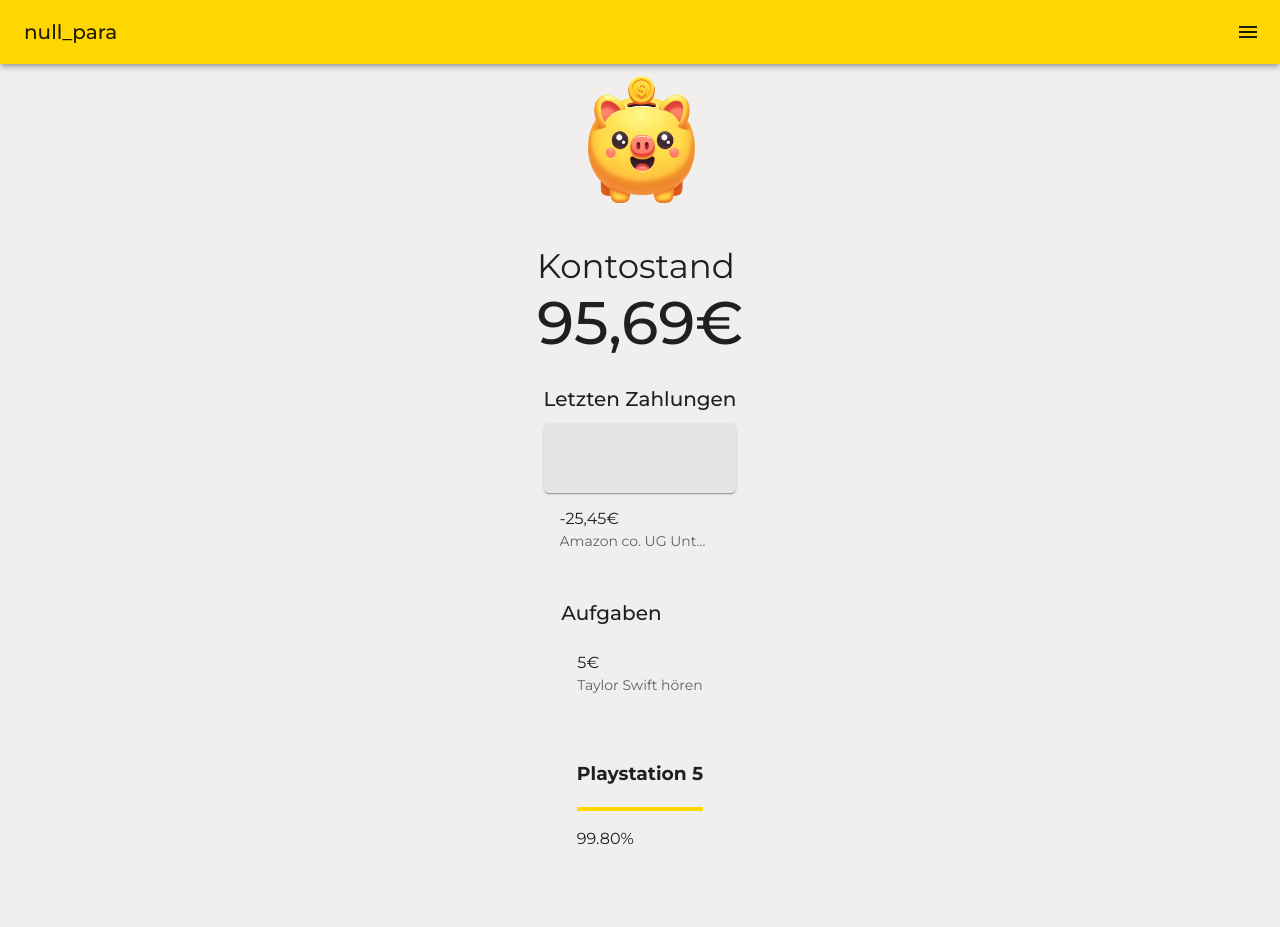
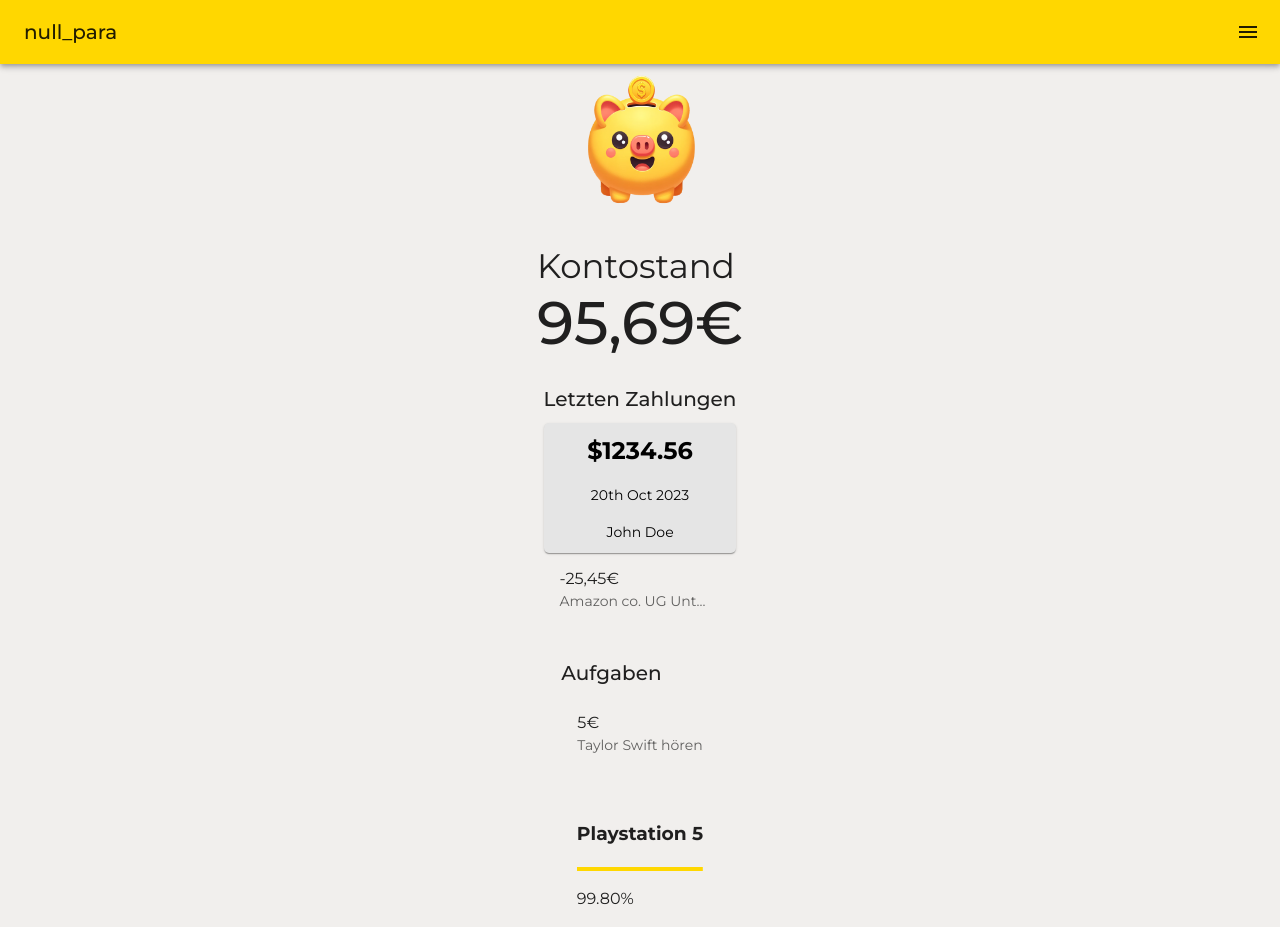
Before and after one commit to mathyvin/null_para, a React (Create React App) app in the folder null_para/: page / in a window 1280 px wide. Before the commit the page ends 867 px from the top, so only its background shows below. Built offline with nearby package versions, Linux system fonts and the light colour scheme.

Commit message:
Banking Tile extended

```diff
--- a/null_para/src/components/BankingTile.tsx
+++ b/null_para/src/components/BankingTile.tsx
@@ -1,13 +1,37 @@
-import { Grid, Paper } from '@mui/material';
+import { Grid, Paper, Typography } from '@mui/material';
 import { styled } from '@mui/material/styles';
-import {StyledPaper} from './StyledComponents'
+import {StyledGridItem, StyledPaper, StyledTypographyBig, StyledTypographySmall} from './StyledComponents'
 import React from 'react';
 
 export default function BankingTile(){
 
   return   (
     <StyledPaper>
-    </StyledPaper>
+    <Grid container direction="column" spacing={2}>
+
+      {/* Transaction Value */}
+      <StyledGridItem item>
+        <StyledTypographyBig>
+          $1234.56  {/* Example Value */}
+        </StyledTypographyBig>
+      </StyledGridItem>
+
+      {/* Transaction Date */}
+      <StyledGridItem item>
+        <StyledTypographySmall>
+          20th Oct 2023  {/* Example Date */}
+        </StyledTypographySmall>
+      </StyledGridItem>
+
+      {/* Recipient Name */}
+      <StyledGridItem item>
+        <StyledTypographySmall variant="body1">
+          John Doe  {/* Example Recipient */}
+        </StyledTypographySmall>
+      </StyledGridItem>
+
+    </Grid>
+  </StyledPaper>
 
   )
 }
--- a/null_para/src/components/StyledComponents.tsx
+++ b/null_para/src/components/StyledComponents.tsx
@@ -1,4 +1,4 @@
-import { Grid, Paper, styled } from "@mui/material";
+import { Grid, Paper, Typography, styled } from "@mui/material";
 
 export const StyledPaper = styled(Paper)({
     padding: '10px',
@@ -9,3 +9,20 @@
     backgroundColor: '#E5E5E5', // Hintergrundfarbe der Kacheln
     borderRadius: '5px', // abgerundete Ecken
   });
+
+
+export const StyledGridItem = styled(Grid)({
+  margin: '0px',
+})
+
+  export const StyledTypographyBig = styled(Typography)({
+    fontSize: '24px',  // Adjust size as needed
+    fontWeight: 'bold',
+    margin: '0px',
+  });
+
+  export const StyledTypographySmall = styled(Typography)({
+    fontSize: '14px',  // Adjust size as needed
+    padding: '0px',
+    margin: '0px'
+  });
```
